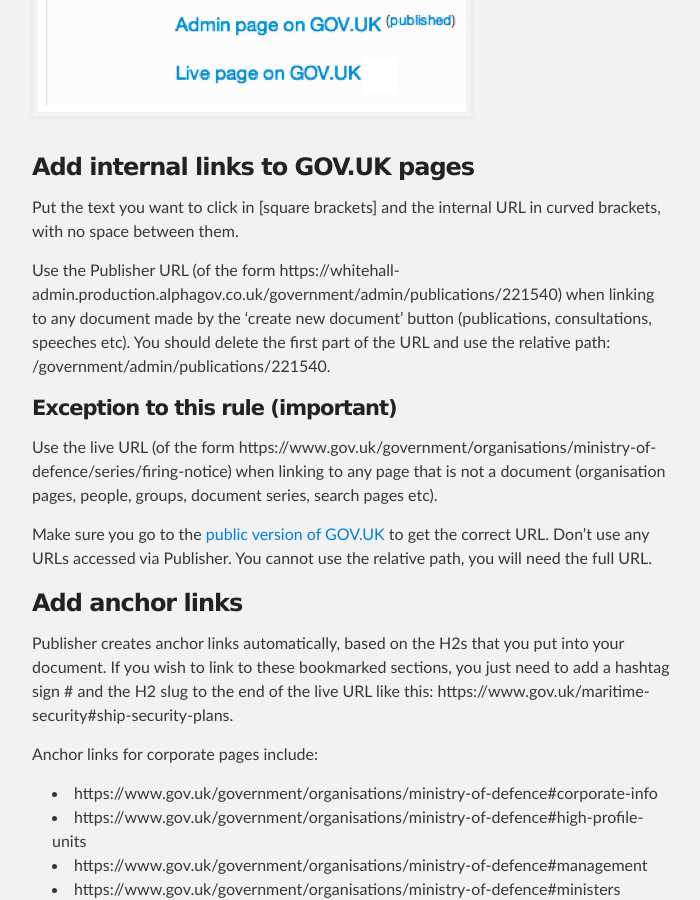
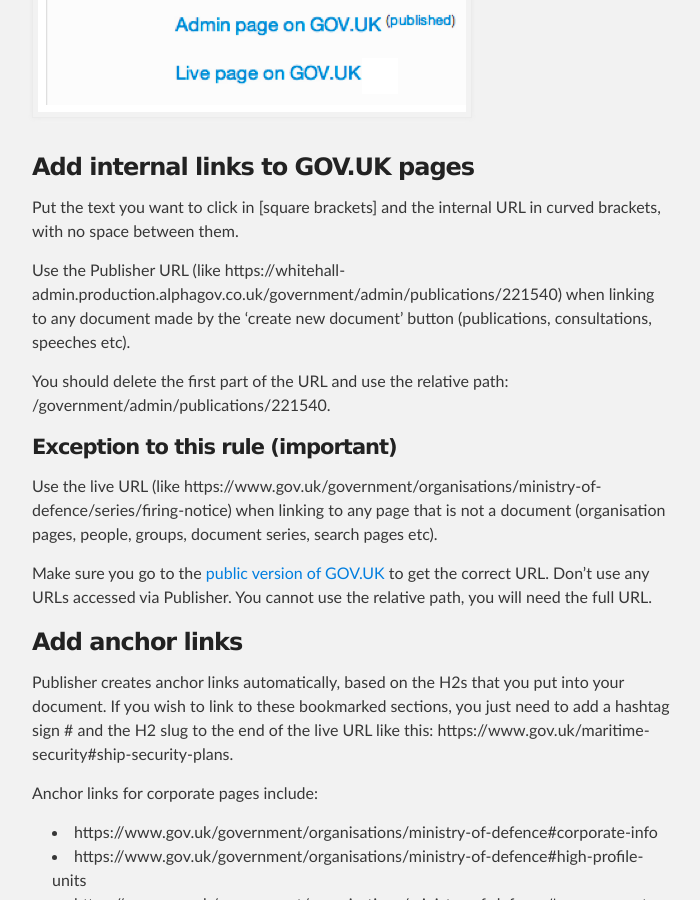
Before and after one commit to alphagov/inside-government-admin-guide, a Jekyll site: the page built from creating-documents/add-links.md, in a window 1280 px wide and 900 px high, scrolled down 953 px. Shown: the whole window, without its empty margins (288-988 px from the left). Built offline with Jekyll 4.4.1, drawn with Linux system fonts in a browser that asks for light colours.

Commit message:
Update add-links.md

```diff
--- a/creating-documents/add-links.md
+++ b/creating-documents/add-links.md
@@ -23,11 +23,13 @@
 
 Put the text you want to click in \[square brackets\] and the internal URL in curved brackets, with no space between them.
 
-Use the Publisher URL (of the form https://whitehall-admin.production.alphagov.co.uk/government/admin/publications/221540) when linking to any document made by the ‘create new document’ button (publications, consultations, speeches etc). You should delete the first part of the URL and use the relative path: /government/admin/publications/221540.
+Use the Publisher URL (like https://whitehall-admin.production.alphagov.co.uk/government/admin/publications/221540) when linking to any document made by the ‘create new document’ button (publications, consultations, speeches etc).
+
+You should delete the first part of the URL and use the relative path: /government/admin/publications/221540.
 
 #### Exception to this rule (important)
 
-Use the live URL (of the form https://www.gov.uk/government/organisations/ministry-of-defence/series/firing-notice) when linking to any page that is not a document (organisation pages, people, groups, document series, search pages etc).
+Use the live URL (like https://www.gov.uk/government/organisations/ministry-of-defence/series/firing-notice) when linking to any page that is not a document (organisation pages, people, groups, document series, search pages etc).
 
 Make sure you go to the [public version of GOV.UK](https://gov.uk/government) to get the correct URL. Don’t use any URLs accessed via Publisher. You cannot use the relative path, you will need the full URL.
 
```
